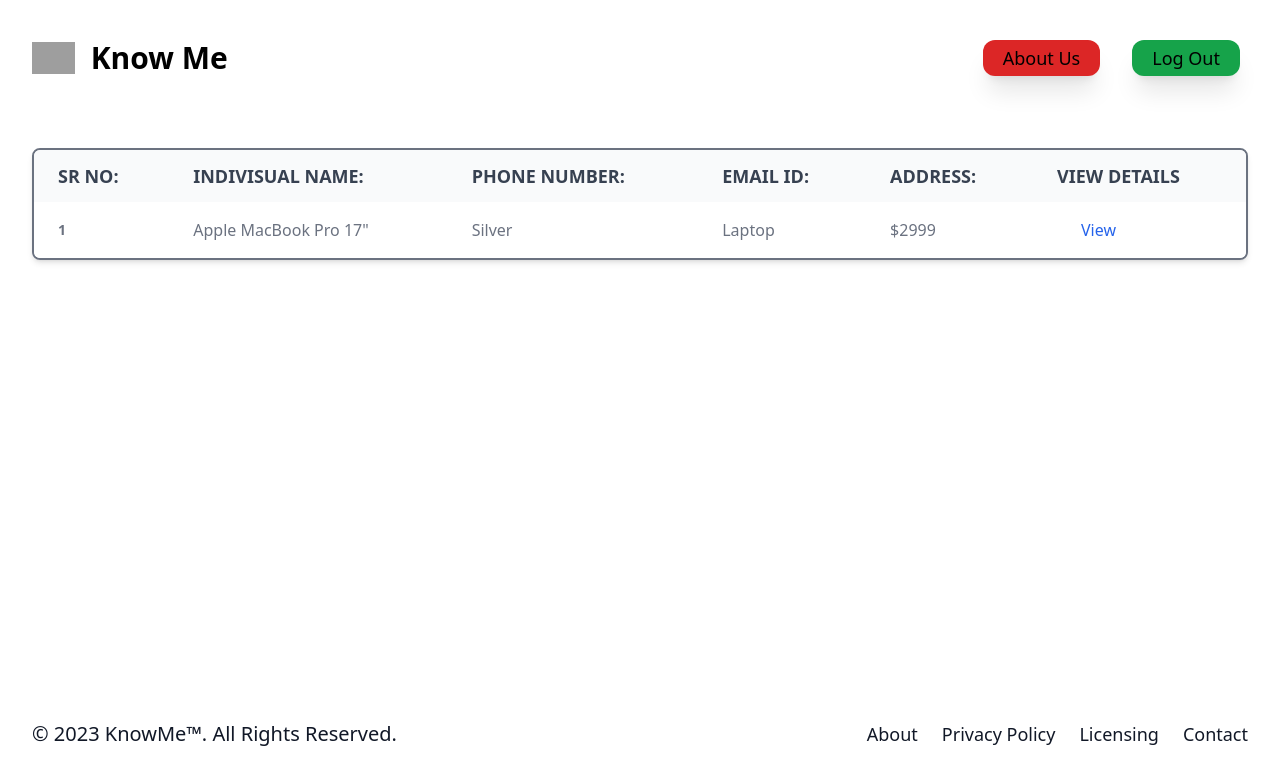
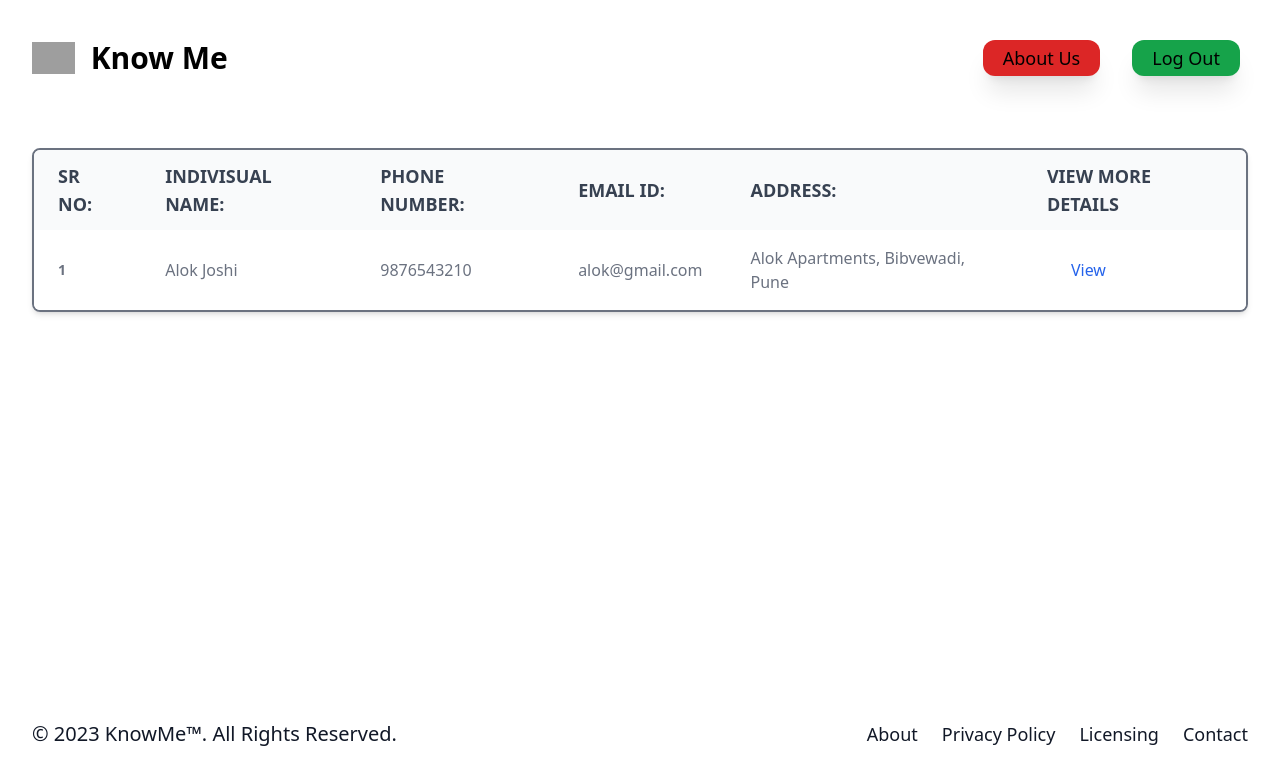
Before and after one commit to Animish2002/knowme, a React (Create React App) app: page /companydashboard in a window 1280 px wide. Shown: the top 784 px of the page. Built offline with nearby package versions, Linux system fonts and the light colour scheme; grey boxes are pictures that could not be loaded.

Commit message:
Spelling Corrections Done in CompanyDash

```diff
--- a/src/Components/Dashboards/CompanyDash.js
+++ b/src/Components/Dashboards/CompanyDash.js
@@ -24,7 +24,7 @@ const CompanyDash = () => {
                 Address:
               </th>
               <th scope="col" className="px-6 py-3 text-lg text-base">
-                View Details
+                View More Details
               </th>
             </tr>
           </thead>
@@ -35,11 +35,11 @@ const CompanyDash = () => {
                 scope="row"
                 className="px-6 py-4 font-medium  whitespace-nowrap  text-base"
               >
-                Apple MacBook Pro 17"
+                Alok Joshi
               </th>
-              <td className="px-6 py-4 text-base">Silver</td>
-              <td className="px-6 py-4 text-base">Laptop</td>
-              <td className="px-6 py-4 text-base">$2999</td>
+              <td className="px-6 py-4 text-base">9876543210</td>
+              <td className="px-6 py-4 text-base">alok@gmail.com</td>
+              <td className="px-6 py-4 text-base">Alok Apartments, Bibvewadi, Pune</td>
               <td className="px-6 py-4 text-base">
                 <a
                   href="#"
```
